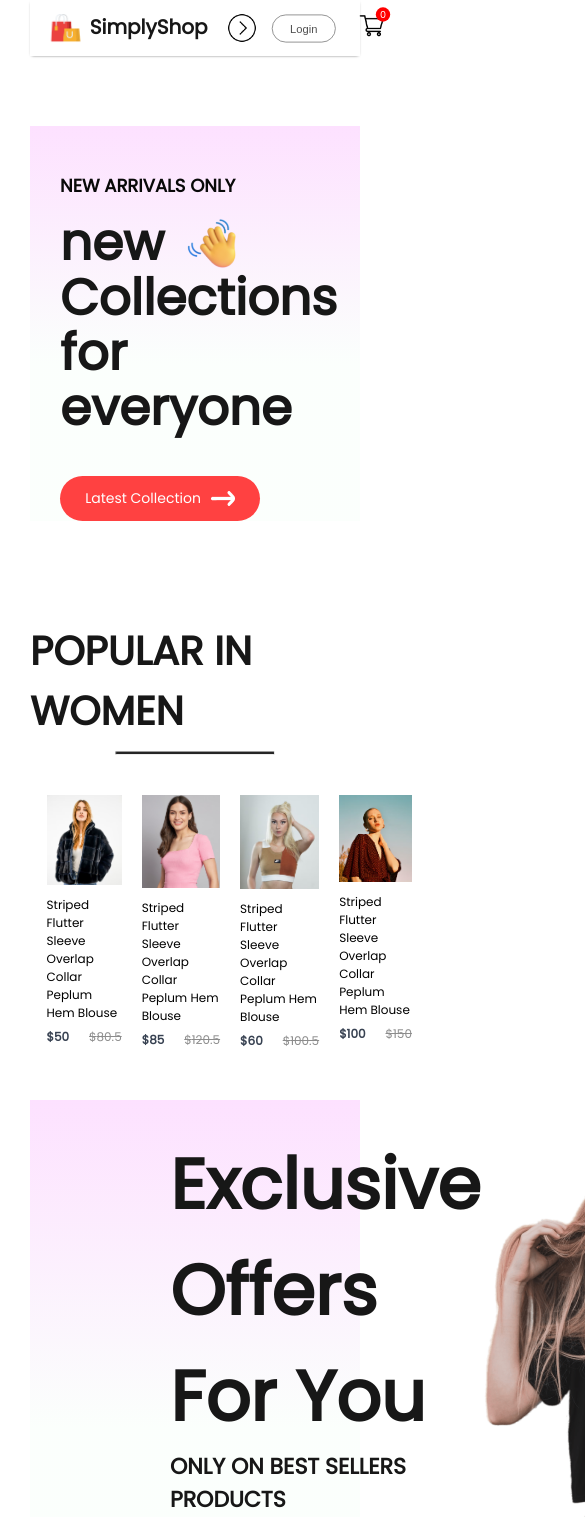
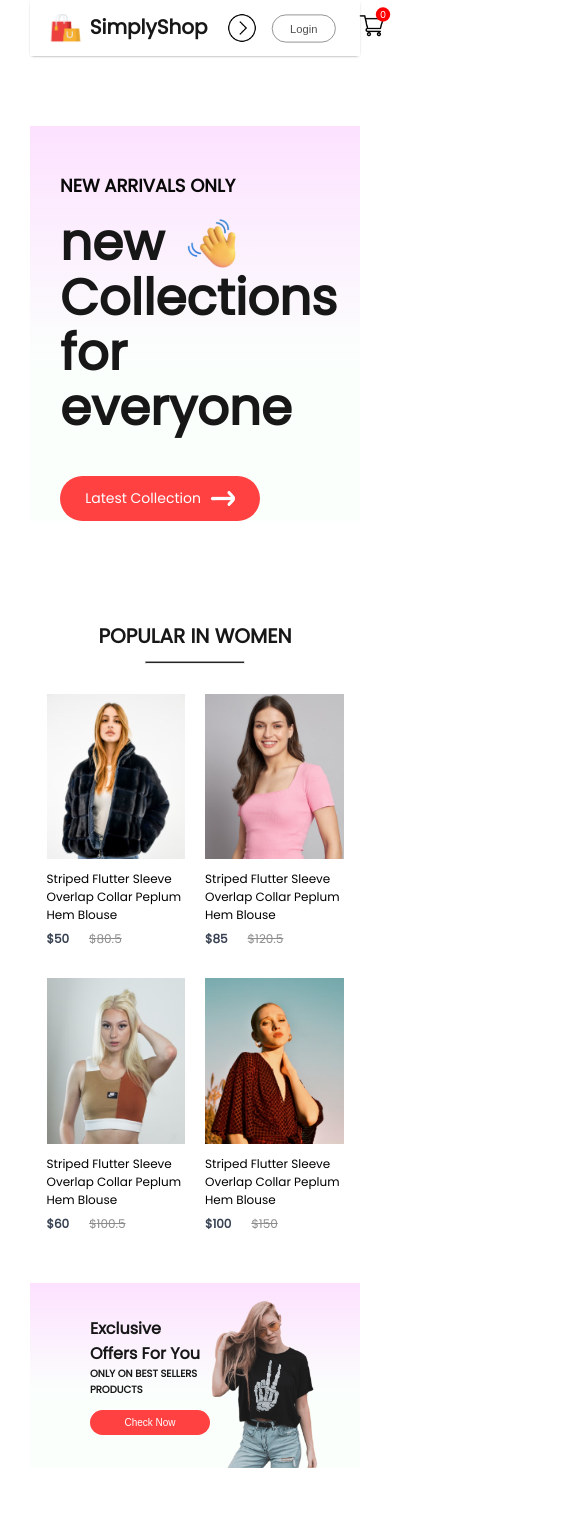
Before and after one commit to sagarkadamsearch/SHOPPER, a React (Create React App) app in the folder front_end/: page / in a window 390 px wide. Shown: the top 1517 px of the page, 585 px wide, since content can reach past the window. Built offline with nearby package versions, Linux system fonts and the light colour scheme.

Commit message:
Chnages in Collections for responsivness

```diff
--- a/front_end/src/Components/Collections/Collections.css
+++ b/front_end/src/Components/Collections/Collections.css
@@ -38,3 +38,37 @@
         margin-top: 30px;
     }
 }
+
+@media all and (max-width:1024px){
+    .collections h1{
+        font-size: 30px;
+    }
+    .collections hr{
+        width: 120px;
+        height: 3px;
+    }
+    .collections-item{
+        gap: 15px;
+        margin-top: 20px;
+    }
+}
+
+@media all and (max-width:800px){
+    .collections h1{
+        font-size: 20px;
+    }
+    .collections hr{
+        width: 100px;
+    }
+    .collections-item{
+        gap: 5px;
+    }
+}
+
+@media all and (max-width:500px){
+    .collections-item{
+        display: grid;
+        grid-template-columns: 1fr 1fr;
+        gap: 20px;
+    }
+}
--- a/front_end/src/Components/NewCollections/NewCollections.css
+++ b/front_end/src/Components/NewCollections/NewCollections.css
@@ -25,3 +25,52 @@
     gap: 20px;
     width: 100%;
 }
+
+
+@media all and (max-width:1280px){
+    .new-collections h1{
+        font-size: 40px;
+    }
+    .new-collections hr{
+        width: 160px;
+        height: 4px;
+    }
+    .new-collections-item{
+        gap: 20px;
+        margin-top: 30px;
+    }
+}
+
+@media all and (max-width:1024px){
+    .new-collections h1{
+        font-size: 30px;
+    }
+    .new-collections hr{
+        width: 120px;
+        height: 3px;
+    }
+    .new-collections-item{
+        gap: 15px;
+        margin-top: 20px;
+    }
+}
+
+@media all and (max-width:800px){
+    .new-collections h1{
+        font-size: 20px;
+    }
+    .new-collections hr{
+        width: 100px;
+    }
+    .new-collections-item{
+        gap: 5px;
+    }
+}
+
+@media all and (max-width:500px){
+    .new-collections-item{
+        display: grid;
+        grid-template-columns: 1fr 1fr;
+        gap: 20px;
+    }
+}
--- a/front_end/src/Components/Offers/Offers.css
+++ b/front_end/src/Components/Offers/Offers.css
@@ -43,3 +43,94 @@
     align-items: center;
     justify-content: flex-end;
 }
+
+@media all and (max-width:1280px){
+  .offers{
+    padding: 0px 80px;
+    margin-bottom: 120px;
+  }
+  .offers-left h1{
+    font-size: 40px;
+  }
+  .offers-left p{
+    font-size: 18px;
+  }
+  .offers-right img{
+    width: 300px;
+  }
+  .offers-left button{
+    width: 220px;
+    height: 50px;
+    font-size: 18px;
+  }
+  .offers-right{
+    padding-top: 30px;
+  }
+}
+
+@media all and (max-width:1024px){
+    .offers{
+      padding: 0px 60px;
+      margin-bottom: 80px;
+      height: 40vh;
+    }
+    .offers-left h1{
+      font-size: 35px;
+    }
+    .offers-left p{
+      font-size: 17px;
+    }
+    .offers-right img{
+      width: 270px;
+    }
+    .offers-left button{
+      width: 160px;
+      height: 40px;
+      font-size: 17px;
+    }
+    .offers-right{
+      padding-top: 10px;
+    }
+  }
+
+@media all and (max-width:800px){
+    .offers{
+      margin-bottom: 60px;
+      height: fit-content;
+    }
+    .offers-left h1{
+      font-size: 22px;
+    }
+    .offers-left p{
+      font-size: 13px;
+    }
+    .offers-right img{
+      width: 180px;
+    }
+    .offers-left button{
+      width: 140px;
+      height: 30px;
+      font-size: 12px;
+    }
+}
+
+@media all and (max-width:500px){
+    .offers{
+      margin-bottom: 50px;
+    }
+    .offers-left h1{
+      font-size: 16px;
+    }
+    .offers-left p{
+      font-size: 10px;
+    }
+    .offers-right img{
+      width: 120px;
+    }
+    .offers-left button{
+      width: 120px;
+      height: 25px;
+      font-size: 10px;
+      margin-top: 12px;
+    }
+  }
```
